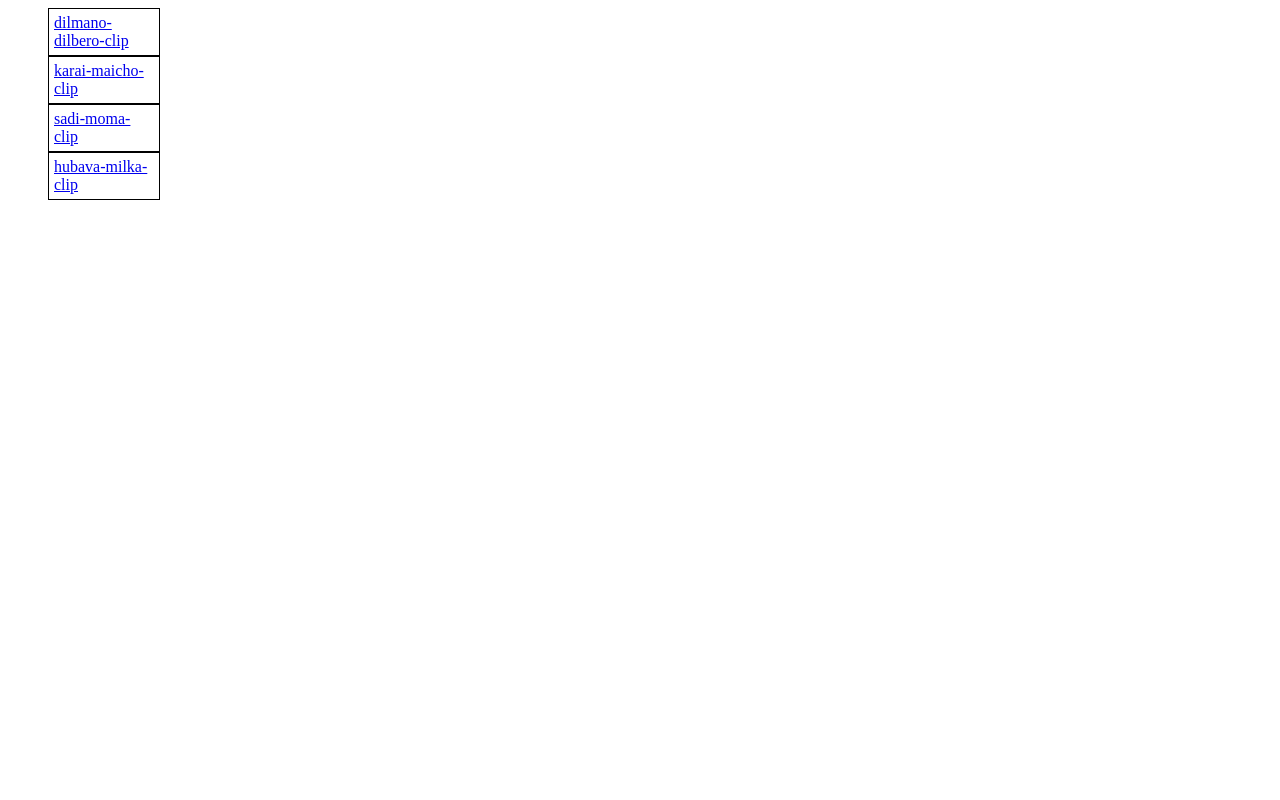
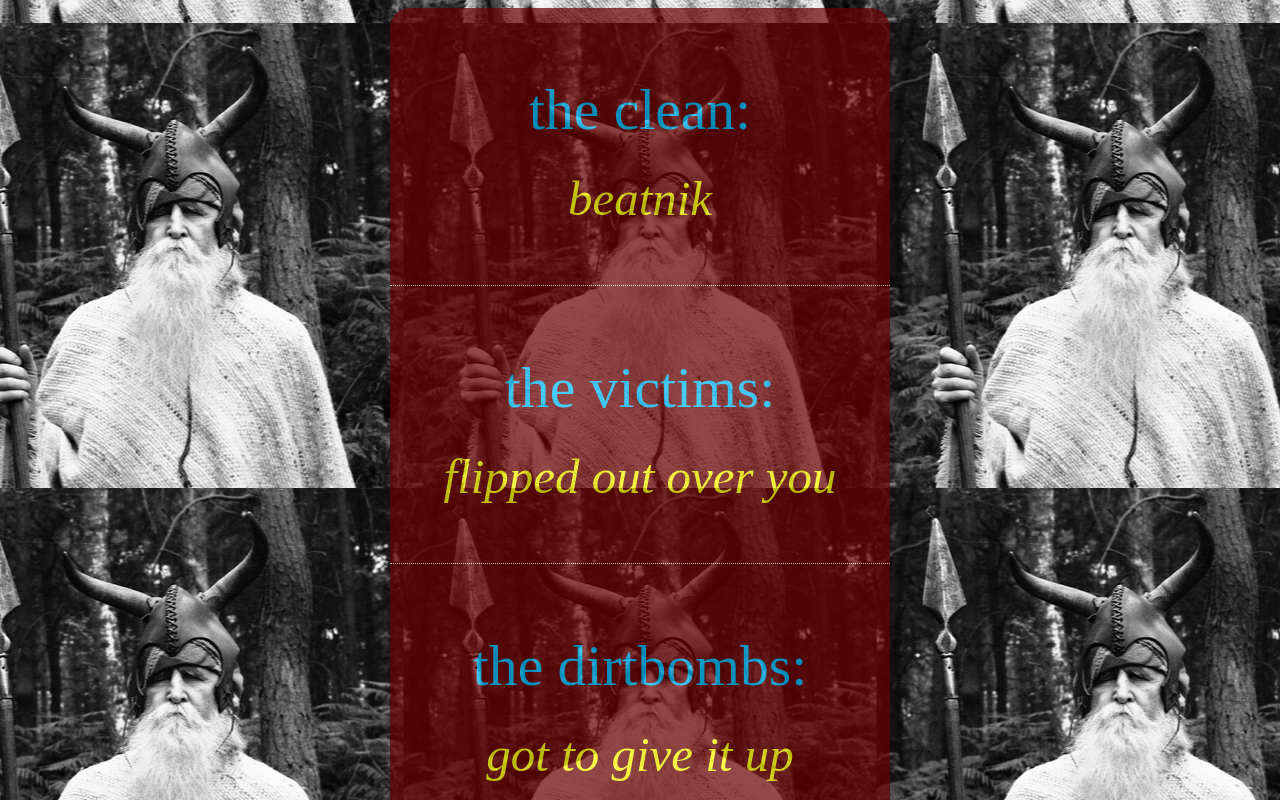
Before and after one commit to ecroen137/audiopicker, a plain HTML site: page index.html in a window 1280 px wide. Shown: the top 800 px of the page. Drawn offline with Linux system fonts and the light colour scheme.

Commit message:
changed songs and bg image

```diff
--- a/audio.json
+++ b/audio.json
@@ -1 +1 @@
-{"audio":[{"title":"dilmano-dilbero-clip","link":"audio/dilmano-dilbero-clip.mp3"},{"title":"karai-maicho-clip","link":"audio/karai-maicho-clip.mp3"},{"title":"sadi-moma-clip","link":"audio/sadi-moma-clip.mp3"},{"title":"hubava-milka-clip","link":"audio/hubava-milka-clip.mp3"}]}
+{"audio":[{"title":"<span class='band'>the clean:</span> <br /> <span class='song'>beatnik</span> <br /> <div class='audio-player-container'> </div>","link":"audio/beatnik.m4a"},{"title":"<span class='band'>the victims: </span> <br /> <span class='song'>flipped out over you</span>","link":"audio/flipped-out-over-you.mp3"},{"title":"<span class='band'>the dirtbombs: </span> <br />  <span class='song'>got to give it up</span>","link":"audio/got-to-give-it-up.mp3"},{"title":"<span class='band'>brian jonestown massacre:</span> <br /> <span class='song'>that girl suicide</span>","link":"audio/that-girl-suicide.mp3"}, {"title":"<span class='band'>reigning sound:</span> <br /> <span class='song'>stick up for me</span>","link":"audio/stick-up-for-me.mp3"}, {"title":"<span class='band'>toy love:</span> <br /> <span class='song'>pull down the shades</span>","link":"audio/pull-down-the-shades.mp3"}, {"title":"<span class='band'>spacemen 3: </span> <br /> <span class='song'>walkin with jesus</span>","link":"audio/walkin-with-jesus.mp3"}, {"title":"<span class='band'>ipps:</span> <br /> <span class='song'>yr thick</span>","link":"audio/yr-thick.mp3"}]}
--- a/index.html
+++ b/index.html
@@ -5,119 +5,87 @@
         <link rel="stylesheet" href="//maxcdn.bootstrapcdn.com/font-awesome/4.3.0/css/font-awesome.min.css">
         <style>
 
+            body {
+                background-image: url("moondog2.png");
+                background-position: center;
+            }
+
+            #wrapper {
+                max-width: 500px;
+                margin: 0 auto;
+                border-radius: 20px;
+                background-color: #6B0000;
+                opacity: 0.7;
+            }
+
             .menu-container ul {
-                list-style-type : none;
+                list-style-type: none;
+                padding: 0;
             }
+
             .menu-container ul li {
-                width : 100px;
-                padding : 5px;
-                border : #000 solid 1px;
+                width: 80%;
+                padding: 10%;
+                text-align: center;
+                border-bottom: 1px dotted white;
+                list-style: none;
+                text-decoration: none;
             }
+
+            .menu-container ul li a {
+                color: #D7D7D7;
+                font-size: 1.8em;
+                line-height: 1.7em;
+                text-decoration: none;
+            }
+
+            /*
+            .menu-container ul li a:hover {
+                color: #006699;
+            }
+            */
+
+            .band {
+                font-size: 2em;
+                line-height: 1.8em;
+                color: deepskyblue;
+            }
+
+            .song {
+                font-size: 1.7em;
+                line-height: 1.5em;
+                font-style: italic;
+                color: yellow;
+            }
+
+
             .audio-player-container {
                 width: 310px;
-
-                ;
-
+                margin: 0 auto;
             }
 
             audio {
-
-                opacity: 0.4;
-                padding: 50% 0 90% 0;
+                opacity: 0.7;
+                padding: 50% 0 50% 0;
                 background-image: url("http://d236bkdxj385sg.cloudfront.net/wp-content/uploads/2012/04/Martin-Lawrence-net-worth.jpg");
                 background-repeat: no-repeat;
-
+                border-radius: 50%;
             }
 
 
-      /*
-
-            body {
-  padding: 1rem 3rem;
-  font-family: "HelveticaNeue-Light", "Helvetica Neue Light", "Helvetica Neue", Helvetica, Arial, "Lucida Grande", sans-serif;
-}
-
-*, *:before, *:after {
-  box-sizing: border-box !important;
-}
-
-h1 {
-  font-family: "HelveticaNeue-UltraLight", "Helvetica Neue Light", "Helvetica Neue", Helvetica, Arial, "Lucida Grande", sans-serif;
-  font-weight: 100;
-  max-width: 40rem;
-  margin: 1em auto;
-}
-
-code {
-  font-family: Consolas, "Bitstream Vera Sans Mono", "Andale Mono", Monaco, "DejaVu Sans Mono", "Lucida Console", monospace;
-}
-
-p {
-  max-width: 40rem;
-  margin: 1rem auto;
-}
-
-a {
-  color: #7cc0cb;
-  width: 1.5rem;
-  height: 1.5rem;
-  background: none;
-}
-
-span {
-  display: block;
-  color: #7cc0cb;
-  font-family: "HelveticaNeue-Light", "Helvetica Neue Light", "Helvetica Neue", Helvetica, Arial, "Lucida Grande", sans-serif;
-  font-size: 1rem;
-}
-
-:before, :after {
-  display: block;
-  content: "";
-  position: absolute;
-}
-
-.play, .pause {
-  width: 1.5rem;
-  height: 1.5rem;
-  display: block;
-  clear: both;
-}
-
-.play:before {
-  border-top: 0.375rem solid transparent;
-  border-bottom: 0.375rem solid transparent;
-  border-left: 0.625rem solid #7cc0cb;
-  margin: 0.375rem 0 0 0.5rem;
-}
-
-.pause:before {
-  background: #7cc0cb;
-  margin: 0.4375rem 0.125rem 0 0.4375rem;
-  width: 0.25rem;
-  height: 0.625rem;
-}
-
-.pause:after {
-  background: #7cc0cb;
-  margin: 0.4375rem 0.125rem 0 0.8125rem;
-  width: 0.25rem;
-  height: 0.625rem;
-}
-
-   */
 
         </style>
     </head>
     <body>
-        <div class="menu-container">
+        <div id="wrapper">
+            <div class="menu-container">
 
+            </div>
+
+            <div class="audio-player-container">
+
+            </div>
         </div>
-
-        <div class="audio-player-container">
-
-        </div>
-
 
     <script>
 
@@ -136,6 +104,8 @@
                 color: obj.audio.title
             });
 
+            /*
+
             $(".menu-container ul li").mouseover(function(){
                 $(this).css("background-color", obj.audio[0].hover);
             });
@@ -143,6 +113,8 @@
             $(".menu-container ul li").mouseout(function(){
                 $(this).css("background-color", "#fff");
             });
+
+            */
 
             $( ".menu-container ul li a" ).click(function(event) {
                 //
```
Also changed, not shown: moondog.png (added), moondog2.png (added), 8 other files.
